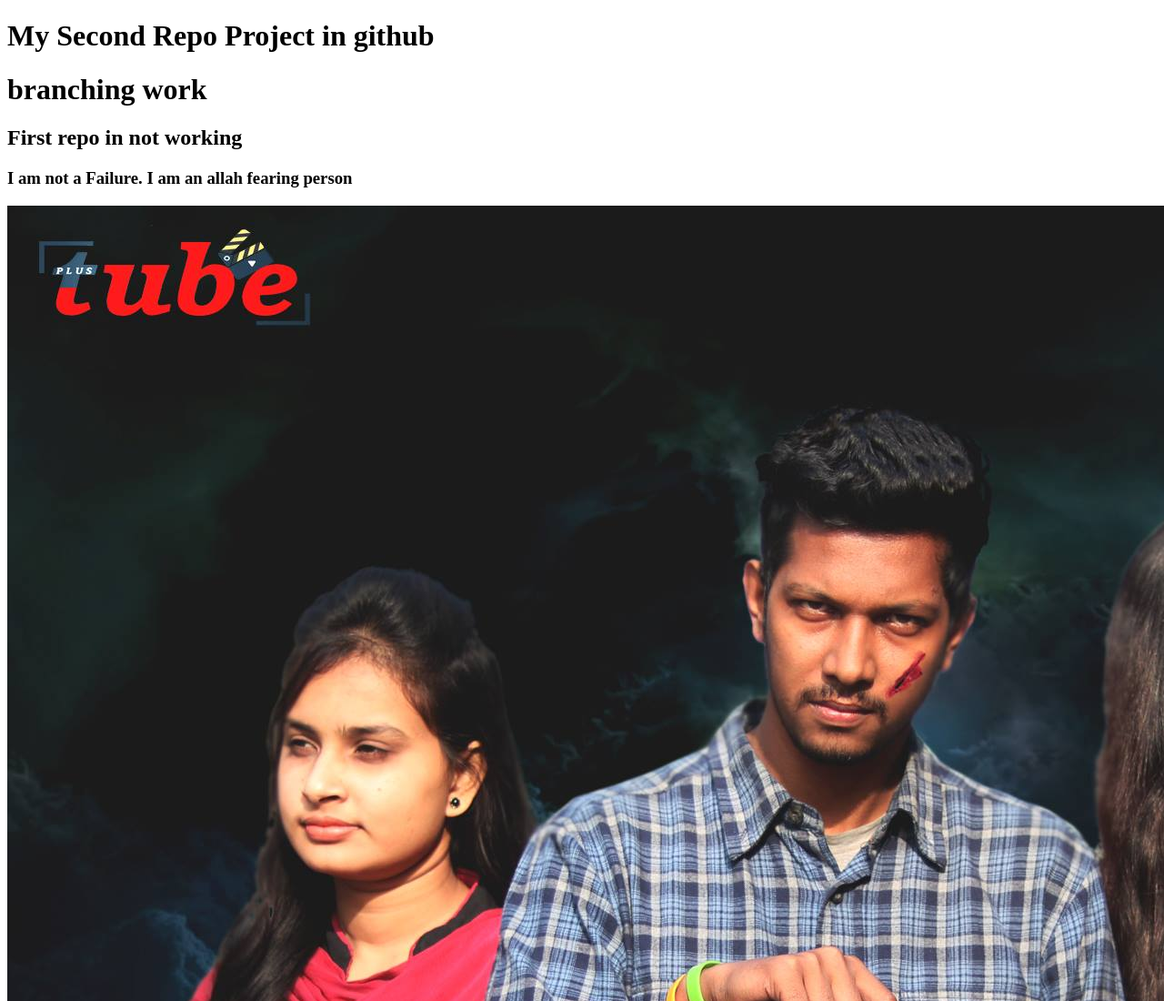
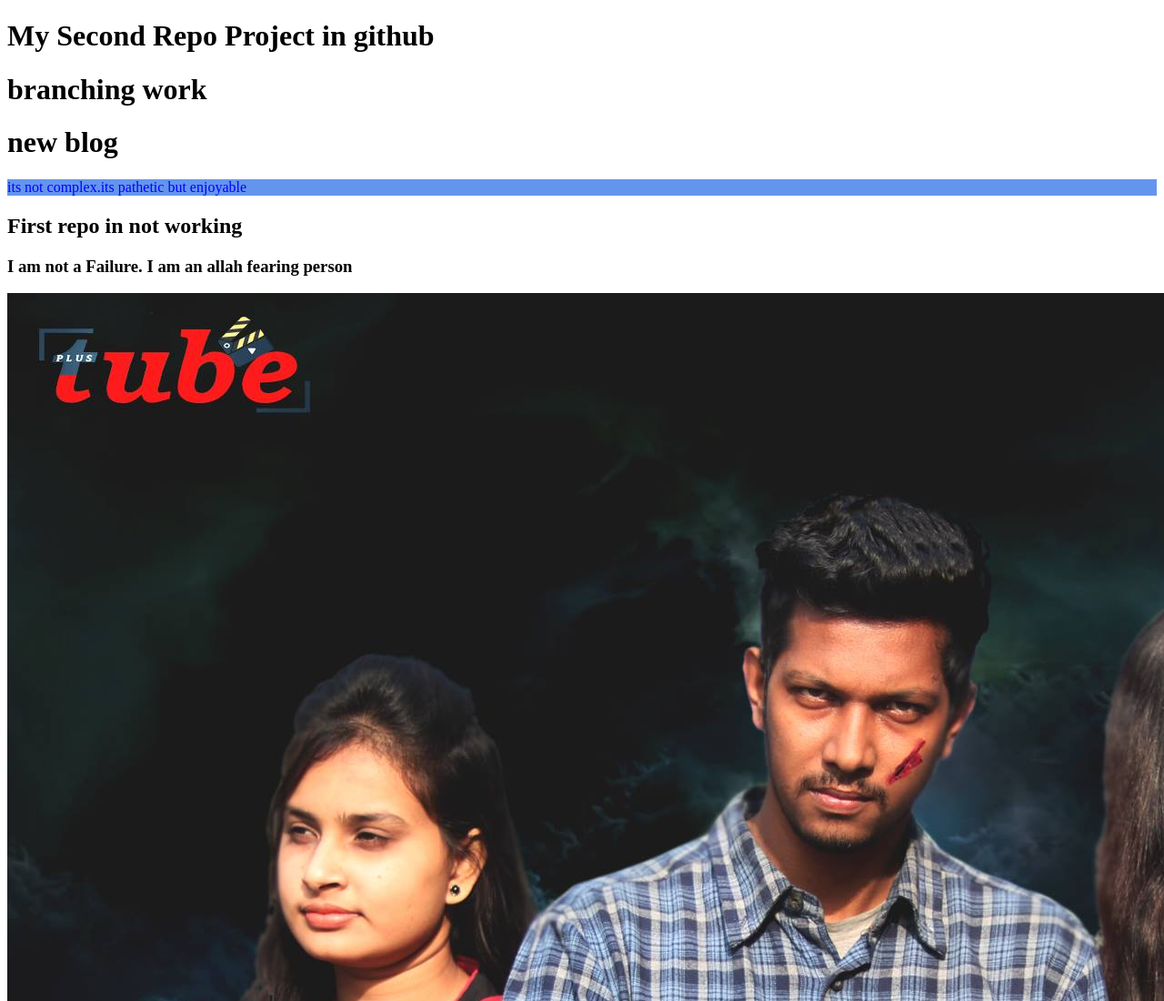
Before and after one commit to mehedianaf/my-second-repo, a plain HTML site: page index.html in a window 1280 px wide. Shown: the top 1100 px of the page at 91% size. Drawn offline with Linux system fonts and the light colour scheme.

Commit message:
new-blog

```diff
--- a/index.html
+++ b/index.html
@@ -4,12 +4,16 @@
     <meta charset="UTF-8">
     <meta http-equiv="X-UA-Compatible" content="IE=edge">
     <meta name="viewport" content="width=device-width, initial-scale=1.0">
-    <title>my second github repo</title>
+    <title>my second github repositor</title>
     <link rel="stylesheet" href="style.css">
 </head>
 <body>
     <h1> My Second Repo Project in github</h1>
     <h1> branching work</h1>
+    <div>
+        <h1>new blog</h1>
+        <p> its not complex.its pathetic but enjoyable</p>
+    </div>
     <h2> First repo in not working</h2>
     <h3>I am not a Failure. I am an allah fearing person</h3>
     <img src="tube.jpg">plustube</img>
```
